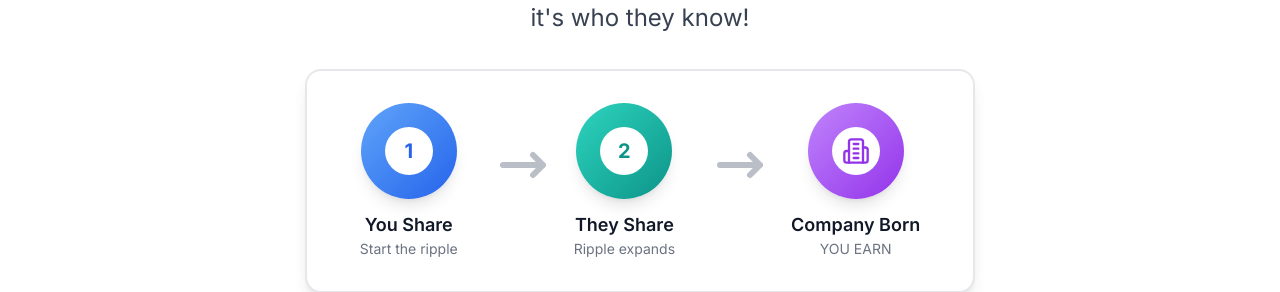
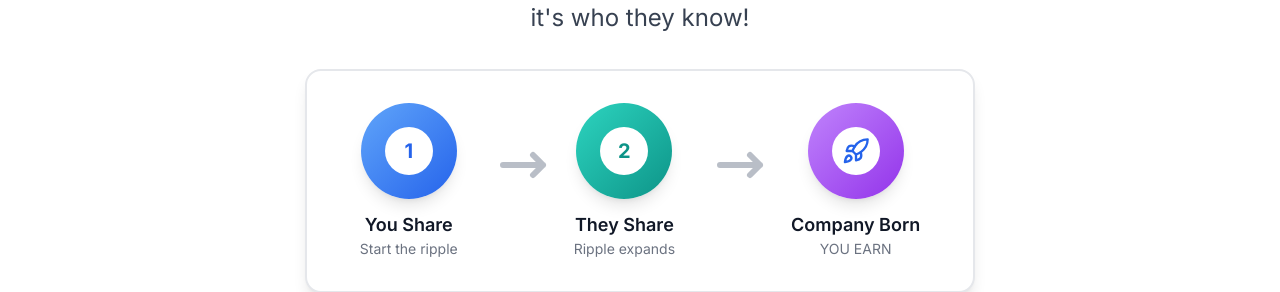
Before and after one commit to mikehelm/ripplefindtest, a Next.js app: page / in a window 1280 px wide. Shown: the part 3500-3792 px from the top of the page. Built offline with nearby package versions, Linux system fonts and the light colour scheme.

Commit message:
style: use Lucide Rocket with white inner circle and blue strokes in WhyYouSection

```diff
--- a/components/sections/WhyYouSection.tsx
+++ b/components/sections/WhyYouSection.tsx
@@ -1,7 +1,7 @@
 'use client';
 
 import { ArrowIcon } from '../ui/arrow-icon';
-import { Building2 } from 'lucide-react';
+import { Rocket } from 'lucide-react';
 
 interface WhyYouSectionProps {
   onTitleClick?: () => void;
@@ -67,7 +67,7 @@ export function WhyYouSection({ onTitleClick }: WhyYouSectionProps) {
               <div className="flex flex-col items-center">
                 <div className="w-24 h-24 bg-gradient-to-br from-purple-400 to-purple-600 rounded-full flex items-center justify-center shadow-lg">
                   <div className="w-12 h-12 bg-white rounded-full flex items-center justify-center">
-                    <Building2 className="w-7 h-7 text-purple-600" />
+                    <Rocket className="w-7 h-7 text-blue-600" />
                   </div>
                 </div>
                 <h3 className="text-lg font-semibold text-gray-900 dark:text-white mt-3">Company Born</h3>
```
